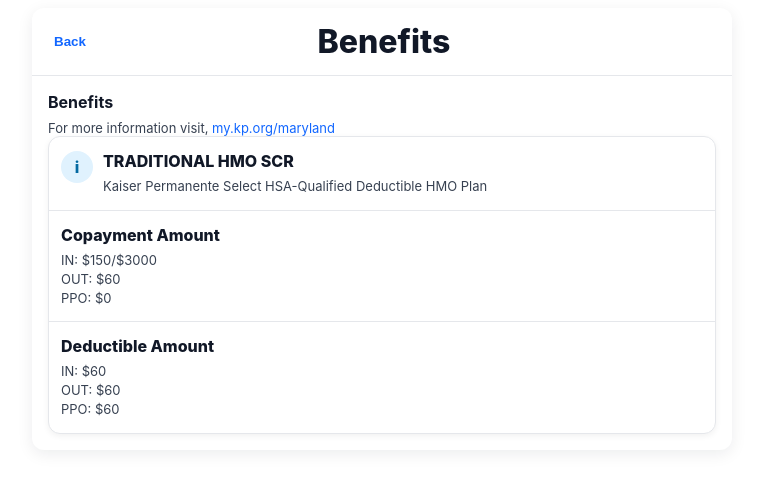
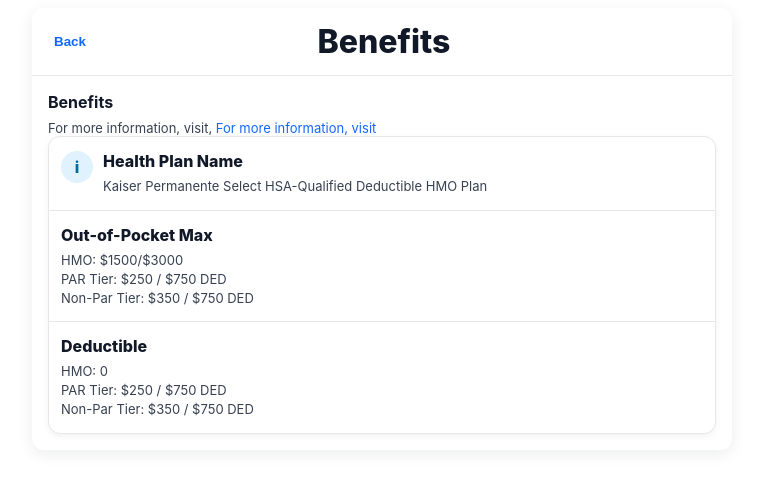
Before and after one commit to vipin1788/kaiser-ui, an Angular app: page /benefits in a window 1280 px wide. Shown: the top 490 px of the page, without its empty margins (258-1021 px from the left). Built offline with nearby package versions, Linux system fonts and the light colour scheme.

Commit message:
push according to new json

```diff
--- a/src/app/pages/benefits/benefits.component.html
+++ b/src/app/pages/benefits/benefits.component.html
@@ -2,32 +2,25 @@
   <app-header [headerTitle]="pageTitle" [showBackButton]="backButton"></app-header>
   <div class="content">
     <h3>Benefits</h3>
-    <div class="info">For more information visit, <a href="#">my.kp.org/maryland</a></div>
+    <div class="info">{{data[0].micrositeContent}}, <a href="#">{{data[0].micrositeContent}}</a></div>
 
-    @for(plan of data; track plan.planName) {
+
     <div class="card">
       <div class="item plan">
         <div class="icon">i</div>
         <div>
-          <div class="title">{{ plan?.planName }}</div>
+          <div class="title">{{ data[0]?.benefitsPagePlanNameTitle }}</div>
           <div class="lines">Kaiser Permanente Select HSA-Qualified Deductible HMO Plan</div>
         </div>
       </div>
+      @for(plan of data[0].benefitInformation; track plan.title) {
+      <div class="item">
+        <div class="title">{{plan.title}}</div>
+        <div class="lines">HMO: {{plan.tierOneValue}}<br/>PAR Tier: $250 / $750 DED
+          <br/>Non-Par Tier: $350 / $750 DED</div>
+      </div>
+    }
+    </div>
 
-      @for(item of plan | keyvalue; track item.key) {
-        @if(isJsonObject(item.value)) {
-        <div class="item"><div class="title">{{item.key | camelToSpace | titlecase}}</div>
-         <div class="lines">
-        @for(sub of getKeyValueArray(item.value); track sub.key) {
-          {{ sub.key }}: {{ sub.value }}<br/>
-        }
-      </div>
-        <!-- <div class="lines">HMO: $150 / $650 DED<br/>PAR Tier: $250 / $750 DED
-          <br/>Non-Par Tier: $350 / $750 DED</div> -->
-        </div>
-        }
-      }
-    </div>
-  }
   </div>
 </div>
--- a/src/app/pages/benefits/benefits.component.ts
+++ b/src/app/pages/benefits/benefits.component.ts
@@ -21,33 +21,30 @@
     this.data = JSON.parse(sessionStorage.getItem('benefitData') ?? '[]')
     if(this.data.length == 0) {
       this.data = [
-                {
-                    "copaymentAmount": {
-                        "IN": "$150/$3000",
-                        "OUT": "60",
-                        "PPO": "0"
-                    },
-                    "deductibleAmount": {
-                        "IN": "60",
-                        "OUT": "60",
-                        "PPO": "60"
-                    },
-                    "planName": "TRADITIONAL HMO SCR"
-                }
-            ]
+    {
+      "micrositeContent": "For more information, visit",
+      "microSiteLink": "https://my.kp.org/maryland",
+      "benefitsPagePlanNameTitle": "Health Plan Name",
+      "benefitsPagePlanNameTitleAdaLabel": "Health Plan Name",
+      "planName": "TRADITIONAL HMO SCR",
+      "benefitInformation": [
+        {
+          "title": "Out-of-Pocket Max",
+          "titleAdaLabel": "Out-of-Pocket Max",
+          "tierOneLabel": null,
+          "tierOneAdaLabel": null,
+          "tierOneValue": "$1500/$3000"
+        },
+        {
+          "title": "Deductible",
+          "titleAdaLabel": "Deductible",
+          "tierOneLabel": null,
+          "tierOneAdaLabel": null,
+          "tierOneValue": "0"
+        }
+      ]
+    }
+  ]
     }
   }
-
-  isJsonObject(value: any): boolean {
-    console.log(value)
-  return value && typeof value === 'object' && Object.keys(value).length >0;
 }
-
-getKeyValueArray(obj: any) {
-  return Object.keys(obj).map(key => ({ key, value: this.checkForDollar(obj[key]) }));
-}
-
-checkForDollar(value: string) {
-  return value.toString().startsWith('$') ? value : ('$' + value)
-}
-}
--- a/src/app/pages/claims/claims.component.html
+++ b/src/app/pages/claims/claims.component.html
@@ -3,10 +3,22 @@
 
   <div class="content">
     <div class="claims-shell">
+
       <h2 class="claims-title">Claims</h2>
-      <p class="claims-subtitle">Send claims to:</p>
-
-      <!-- Claims Administration card -->
+      @for (claim of data.claimsAdminInformation; track claim.claimsPageEdiPayorIdValue) {
+        <p class="claims-subtitle">{{claim?.claimsPageAddressSectionTitle || 'Send claims to:'}}</p>
+        <div class="claim-card">
+          <div class="claim-title">{{claim?.claimsPageAddressSectionSubTitle || 'Claims Administration'}}</div>
+          <div class="claim-address">
+            {{claim?.claimsPageAddressLineOne || ''}} <br/>
+            {{claim?.claimsPageAddressLineTwo  || ''}}
+          </div>
+          <div class="claim-edi">
+            {{claim?.claimsPageEdiPayorIdLabel || 'EDI Payer Id'}}: {{claim?.claimsPageEdiPayorIdValue}}
+          </div>
+        </div>
+      }
+      <!-- <p class="claims-subtitle">Send claims to:</p>
       <div class="claim-card">
         <div class="claim-title">Claims Administration</div>
         <div class="claim-address">
@@ -16,13 +28,11 @@
         </div>
         <div class="claim-edi">{{ data?.claimsAdminInformation?.claimsEdiPayorIdLabel }}: {{
           data?.claimsAdminInformation?.payorIdDetails.ediPayorId }}</div>
-      </div>
+      </div> -->
 
-      <!-- Cigna Healthcare Providers card -->
-      @for (section of data?.claimsOutOfKaiserInformation; track section.claimsOutOfKaiserSubtitle) {
+      <!-- @for (section of data?.claimsOutOfKaiserInformation; track section.claimsOutOfKaiserSubtitle) {
       <p class="claims-subtitle">{{ section.claimsOutOfKaiserSubtitle }}</p>
 
-      <!-- @for (claim of section.claims; track claim.ediPayorId) { -->
       <div class="claim-card">
         <div class="claim-title">{{ section?.claimsOutOfKaiserTitle }}</div>
 
@@ -35,14 +45,13 @@
           {{ data?.claimsAdminInformation?.claimsEdiPayorIdLabel }}: {{ section?.payorIdDetails?.ediPayorId }}
         </div>
       </div>
-      <!-- } -->
-      }
+      } -->
 
 
       <div class="call-box">
-        @for (contact of data?.claimsMemberServicesContact; track contact.number) {
-        <div class="phone">{{ contact.title }}: {{ contact.number }}</div>
-        <button class="call-btn">Call {{ contact.title }}</button>
+        @for (contact of data?.claimsSupportContact; track contact.number) {
+        <div class="phone">{{ contact.title || 'Member Services'}}: {{ contact.number }}</div>
+        <button class="call-btn">Call {{ contact.title || 'Member Services'}}</button>
         }
       </div>
     </div>
--- a/src/app/pages/member-id/member-id.component.html
+++ b/src/app/pages/member-id/member-id.component.html
@@ -20,7 +20,7 @@
         <div class="member-chip">
           <div class="avatar"> <i class="fas fa-users"></i></div>
           <div>
-            <div class="name">{{formatName(memberCardData?.loggedInMember?.firstName, memberCardData?.loggedInMember?.middleInitial, memberCardData?.loggedInMember?.lastName)}}</div>
+            <div class="name">{{formatName(memberCardData?.loggedInUser?.firstName, memberCardData?.loggedInUser?.middleInitial, memberCardData?.loggedInUser?.lastName)}}</div>
           </div>
           <span class="chev">▾</span>
 
@@ -36,7 +36,7 @@
           <!-- Blue Header -->
           <div class="id-card-header">
             <img src="/assets/kaiser-logo.png" alt="Kaiser Permanente" />
-            <span class="region">{{memberCardData?.loggedInMember?.regionOfCare}}</span>
+            <span class="region">{{memberCardData?.loggedInUser?.regionOfCare}}</span>
           </div>
 
           <!-- Card Body -->
@@ -44,12 +44,12 @@
             <div class="left">
               <div class="id-field">
                 <div class="label">Medical Record Number/ID</div>
-                <div class="value">{{memberCardData?.loggedInMember?.mrn}}</div>
+                <div class="value">{{memberCardData?.loggedInUser?.mrn}}</div>
               </div>
 
               <div class="id-field">
                 <div class="label">Member Name</div>
-                <div class="value">{{formatName(memberCardData?.loggedInMember?.firstName, memberCardData?.loggedInMember?.middleInitial, memberCardData?.loggedInMember?.lastName)}}</div>
+                <div class="value">{{formatName(memberCardData?.loggedInUser?.firstName, memberCardData?.loggedInUser?.middleInitial, memberCardData?.loggedInUser?.lastName)}}</div>
               </div>
 
               <div class="row-fields">
--- a/src/app/pages/member-id/member-id.component.ts
+++ b/src/app/pages/member-id/member-id.component.ts
@@ -58,8 +58,8 @@
 }
     this.memberService.getMemberIdCardApi(req).subscribe({
       next: (data) => {
-        this.memberCardData = data.members[0].memberDetail;
-        this.benefitData = data.members[0].benefitData;
+        this.memberCardData = data.members[0].membersData;
+        this.benefitData = data.members[0].benefitsData;
         this.claimData = data.members[0].claimsData;
         this.contactData = data.members[0].contactsData;
         this.careData = data.members[0].contactsData;
@@ -75,7 +75,7 @@
 
     if(!this.memberCardData) {
       this.memberCardData = {
-                "loggedInMember": {
+                "loggedInUser": {
                     "mrn": "60128042",
                     "regionCode": "08",
                     "regionOfCare": "Southern California",
--- a/src/app/services/member-id.service.ts
+++ b/src/app/services/member-id.service.ts
@@ -1,4 +1,4 @@
-import { HttpClient } from '@angular/common/http';
+import { HttpClient, HttpHeaders } from '@angular/common/http';
 import { Injectable } from '@angular/core';
 import { environment } from '../../environments/environment';
 import { Observable } from 'rxjs/internal/Observable';
@@ -13,6 +13,10 @@
   constructor(private http: HttpClient) {}
 
   getMemberIdCardApi(memberIdCardReq: any): Observable<any> {
-    return this.http.post<any>(this.memberIdCardApiUrl, memberIdCardReq);
+    const headers = new HttpHeaders({
+    'Content-Type': 'application/json',
+    'Authorization': 'Bearer your-token-here'
+  });
+    return this.http.post<any>(this.memberIdCardApiUrl, memberIdCardReq, {headers});
   }
 }
```
Also changed, not shown: src/app/pages/claims/claims.component.ts (+31 -22 lines).
